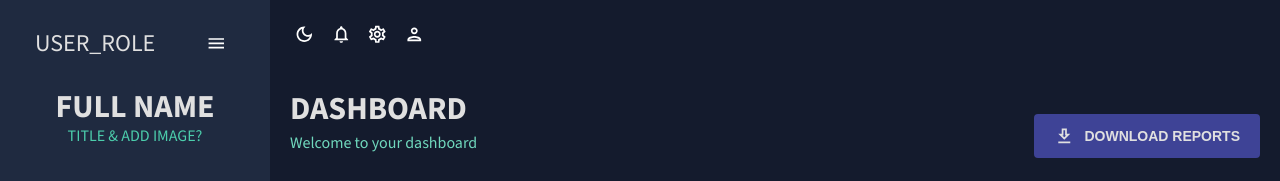
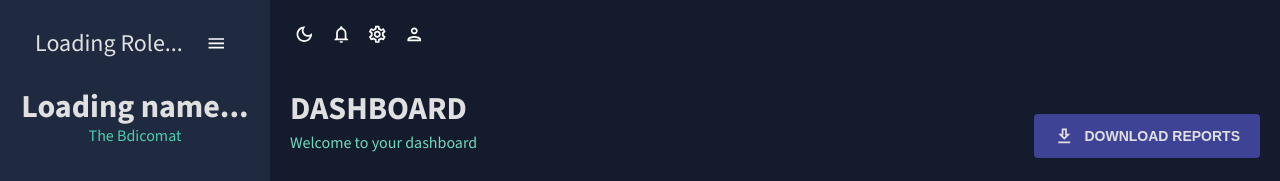
Before and after one commit to Avikai-Soria/Bdicomat, a React (Vite) app in the folder QA_Dashboard/: page / in a window 1280 px wide. Shown: the top 181 px of the page. Built offline with nearby package versions, Linux system fonts and the light colour scheme; no server answers; sample sign-in values are in the browser's storage.

Commit message:
Updated side-bar and sign in issue

```diff
--- a/QA_Dashboard/src/components/main_page/MainPageContainer.jsx
+++ b/QA_Dashboard/src/components/main_page/MainPageContainer.jsx
@@ -57,10 +57,10 @@ function MainPageContainer() {
           <ThemeProvider theme={theme}>
             <CssBaseline />
             <div className="app">
+            <UserInfoContext.Provider value={userInfo}>
               <Sidebar />
               <main className="content">
                 <Topbar />
-                <UserInfoContext.Provider value={userInfo}>
                   <Routes>
                     <Route path="/" element={<Dashboard />} />
                     <Route path="/team" element={<Team />} />
@@ -75,9 +75,8 @@ function MainPageContainer() {
                     <Route path="/calendar" element={<Calendar />} />
                     <Route path="*" element={<NotFound />} />
                   </Routes>
-                </UserInfoContext.Provider>
-
               </main>
+              </UserInfoContext.Provider>
             </div>
           </ThemeProvider>
         </ColorModeContext.Provider>
--- a/QA_Dashboard/src/components/main_page/layout/Sidebar.jsx
+++ b/QA_Dashboard/src/components/main_page/layout/Sidebar.jsx
@@ -1,4 +1,4 @@
-import { useState } from "react";
+import { useContext, useEffect, useState } from "react";
 import { ProSidebar, Menu, MenuItem } from "react-pro-sidebar";
 import { Box, IconButton, Typography, useTheme } from "@mui/material";
 import { Link } from "react-router-dom";
@@ -18,10 +18,14 @@ import MapOutlinedIcon from "@mui/icons-material/MapOutlined";
 import BugReportIcon from "@mui/icons-material/BugReport";
 import TerminalIcon from "@mui/icons-material/Terminal";
 import GradingIcon from "@mui/icons-material/Grading";
+import { UserInfoContext } from "../MainPageContainer";
+import apiFetch from "../../../hooks/api";
+
 
 const Item = ({ title, to, icon, selected, setSelected }) => {
   const theme = useTheme();
   const colors = tokens(theme.palette.mode);
+
   return (
     <MenuItem
       active={selected === title}
@@ -40,6 +44,25 @@ const Item = ({ title, to, icon, selected, setSelected }) => {
 const Sidebar = () => {
   const theme = useTheme();
   const colors = tokens(theme.palette.mode);
+  const { userId, apiKey } = useContext(UserInfoContext);
+  const [user, setUser] = useState([]);
+  const [isAdmin, setIsAdmin] = useState(false);
+
+  useEffect(() => {
+    apiFetch(`users/${userId}`, "GET", apiKey)
+      .then((response) => setUser(response.data))
+      .catch((err) =>
+        alert("Couldn't load user... Please refresh the page")
+      );
+  }, []);
+
+  useEffect(() => {
+    console.log("User Object:", user);
+    if (user.userRole === "admin")
+      setIsAdmin(true);
+  }, [user]); // Run this effect whenever the "user" object changes
+
+
   const [isCollapsed, setIsCollapsed] = useState(false);
   const [selected, setSelected] = useState("Dashboard");
 
@@ -81,8 +104,8 @@ const Sidebar = () => {
                 alignItems="center"
                 ml="15px"
               >
-                <Typography variant="h3" color={colors.grey[100]}>
-                  USER_ROLE
+                <Typography variant="h3" color={colors.grey[100]} style={{ textTransform: 'capitalize' }}>
+                  {user && user.userRole ? user.userRole : "Loading role..."}
                 </Typography>
                 <IconButton onClick={() => setIsCollapsed(!isCollapsed)}>
                   <MenuOutlinedIcon />
@@ -100,10 +123,10 @@ const Sidebar = () => {
                   fontWeight="bold"
                   sx={{ m: "10px 0 0 0" }}
                 >
-                  FULL NAME
+                  {user && user.name ? user.name : "Loading name..."}
                 </Typography>
                 <Typography variant="h5" color={colors.greenAccent[500]}>
-                  TITLE & ADD IMAGE?
+                  The Bdicomat
                 </Typography>
               </Box>
             </Box>
--- a/QA_Dashboard/src/components/signIn_signUp/SignInSignUpContainer.jsx
+++ b/QA_Dashboard/src/components/signIn_signUp/SignInSignUpContainer.jsx
@@ -87,6 +87,7 @@ function SignInSignUpContainer({ onLogin }) {
         console.log("User created:", data);
 
         alert("User was created successfully");
+        window.location.reload();
       })
       .catch((error) => {
         // Handle any errors
```
Also changed, not shown: 1 other file (tests, documents, lock files or other folders).
